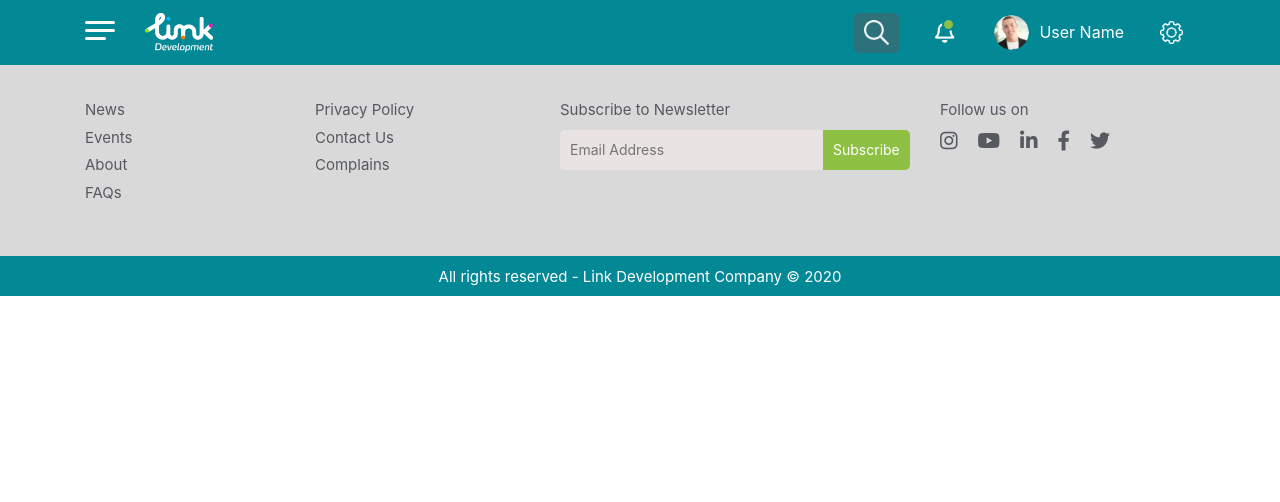
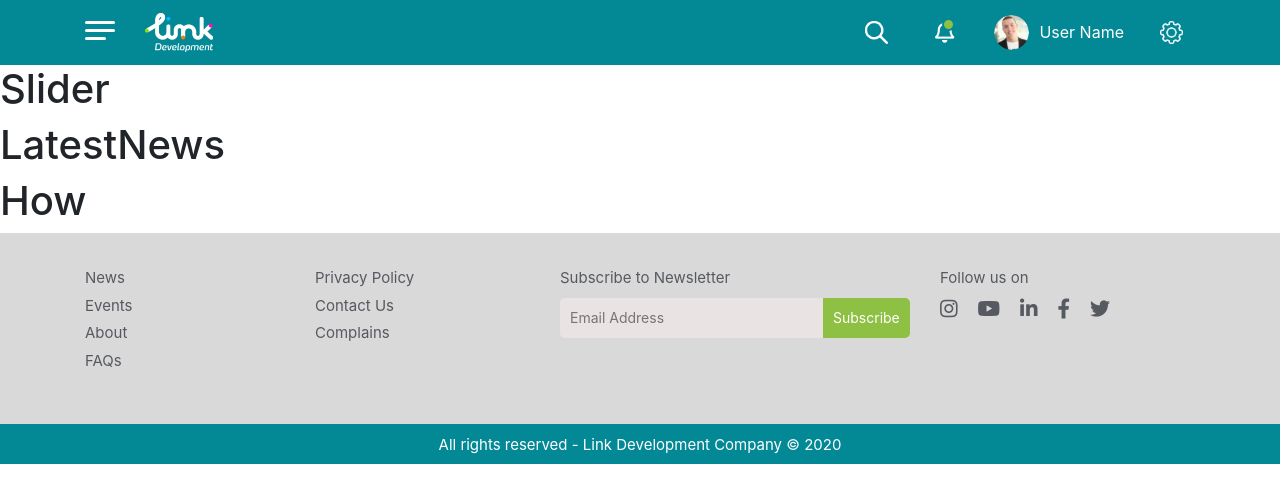
Before and after one commit to hussienkamalelden/linktask, a React (Create React App) app: page / in a window 1280 px wide. Shown: the top 502 px of the page. Built offline with nearby package versions, Linux system fonts and the light colour scheme.

Commit message:
made edit in navbar icons size and finished structure for Home component and start in slider component UI

```diff
--- a/src/App.js
+++ b/src/App.js
@@ -1,6 +1,7 @@
 import React, { Component } from 'react';
 import Navbar from './shared_components/navbar_component/navbar';
 import Footer from './shared_components/footer_component/footer';
+import Home from './pages/home/home';
 
 class App extends Component {
   state = {}
@@ -8,6 +9,7 @@ class App extends Component {
     return (
       <React.Fragment>
         <Navbar />
+        <Home />
         <Footer />
       </React.Fragment>
     );
--- /dev/null
+++ b/src/pages/home/home.jsx
@@ -0,0 +1,19 @@
+import React, { Component } from 'react';
+import Slider from './slider/slider';
+import LatestNews from './latest_news/latestnews';
+import How from './how/how';
+
+class Home extends Component {
+    state = {}
+    render() {
+        return (
+            <React.Fragment>
+                <Slider />
+                <LatestNews />
+                <How />
+            </React.Fragment>
+        );
+    }
+}
+
+export default Home;
--- /dev/null
+++ b/src/pages/home/how/how.jsx
@@ -0,0 +1,13 @@
+import React, { Component } from 'react';
+import "./how_style.scss"
+
+class How extends Component {
+    state = {}
+    render() {
+        return (
+            <h1>How</h1>
+        );
+    }
+}
+
+export default How;
--- /dev/null
+++ b/src/pages/home/latest_news/latestnews.jsx
@@ -0,0 +1,13 @@
+import React, { Component } from 'react';
+import "./latestnews_style.scss"
+
+class LatestNews extends Component {
+    state = {}
+    render() {
+        return (
+            <h1>LatestNews</h1>
+        );
+    }
+}
+
+export default LatestNews;
--- /dev/null
+++ b/src/pages/home/slider/slider.jsx
@@ -0,0 +1,13 @@
+import React, { Component } from 'react';
+import "./slider_style.scss"
+
+class Slider extends Component {
+    state = {}
+    render() {
+        return (
+            <h1>Slider</h1>
+        );
+    }
+}
+
+export default Slider;
--- a/src/shared_components/navbar_component/main_search_bar.scss
+++ b/src/shared_components/navbar_component/main_search_bar.scss
@@ -32,14 +32,13 @@
 		background-image: url("../../assets/images/search.png");
 		background-position: 50%;
 		background-repeat: no-repeat;
-		background-size: 25px 25px;
+		background-size: 23px 23px;
 		width: 15%;
 		&:hover {
 			background-color: $firstColorHover !important;
 		}
 	}
 	.submit-overlay {
-		background-color: $tenthColor;
 		position: absolute;
 		border-radius: 5px;
 		height: 40px;
```
Also changed, not shown: src/pages/home/how/how_style.scss (added), src/pages/home/latest_news/latestnews_style.scss (added), src/pages/home/slider/slider_style.scss (added).
